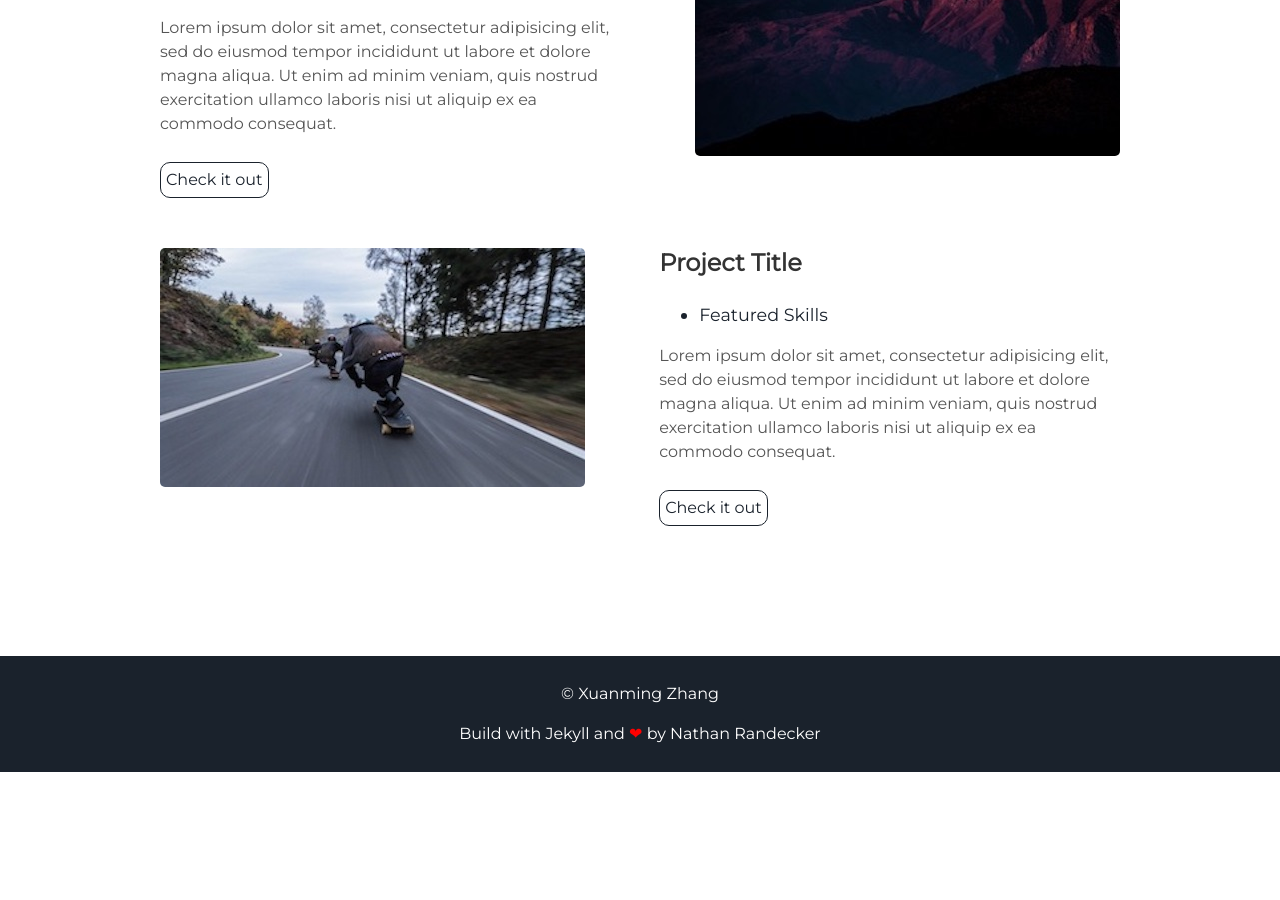
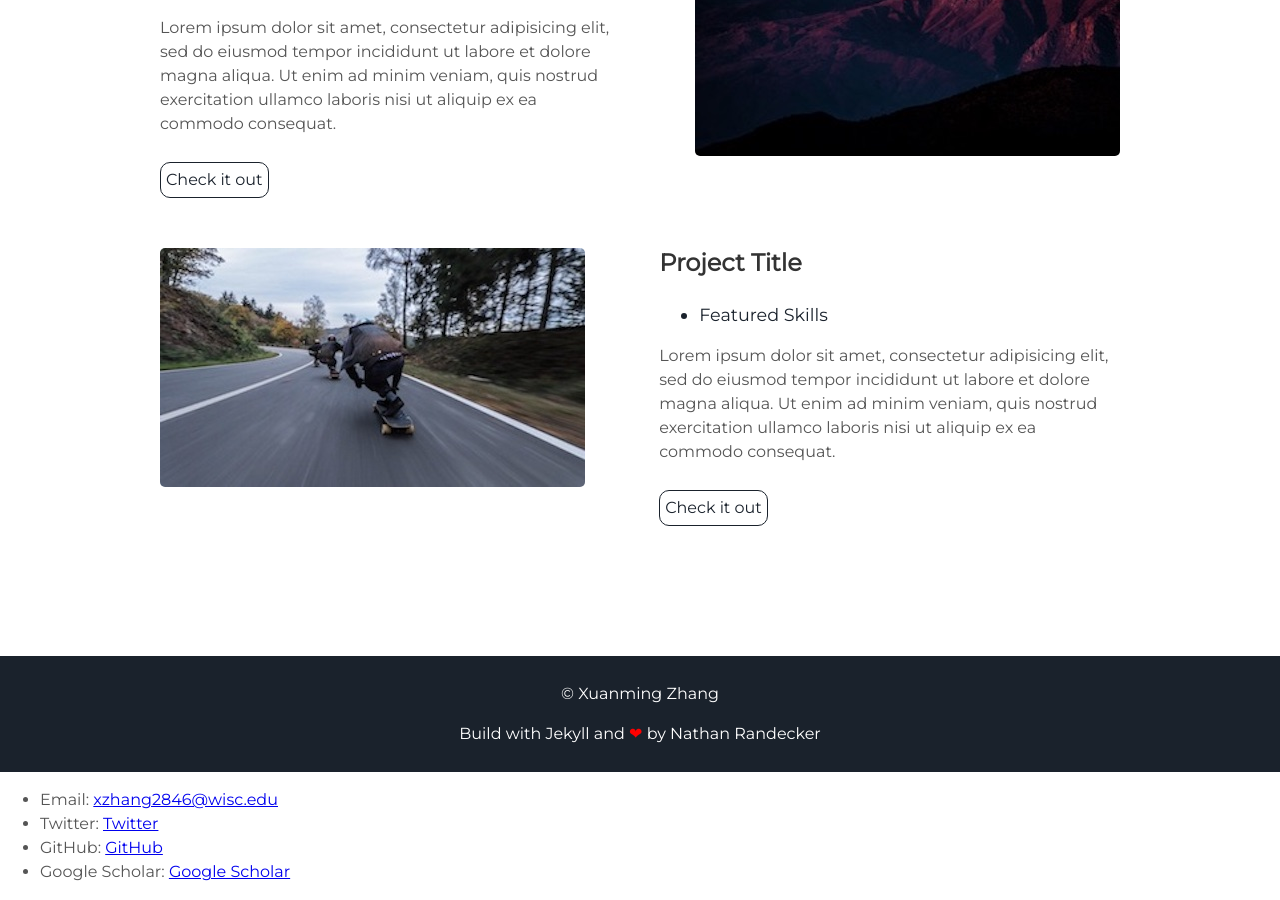
Before and after one commit to XMZhangAI/XMZhangAI.github.io, a Jekyll site: the page built from index.html, in a window 1280 px wide and 900 px high, scrolled down 1947 px. Built offline with Jekyll 4.4.1, drawn with Linux system fonts in a browser that asks for light colours; before the commit the page ends 2719 px from its top, so only the background shows below that.

Commit message:
Update default.html

```diff
--- a/_layouts/default.html
+++ b/_layouts/default.html
@@ -12,3 +12,9 @@
         {{ content }}
       {% include footer.html %}
   </body>
+  <ul>
+  <li>Email: <a href="mailto:{{ site.email }}">{{ site.email }}</a></li>
+  <li>Twitter: <a href="{{ site.twitter_username }}" target="_blank">Twitter</a></li>
+  <li>GitHub: <a href="{{ site.github_username }}" target="_blank">GitHub</a></li>
+  <li>Google Scholar: <a href="{{ site.gplus_username }}" target="_blank">Google Scholar</a></li>
+  </ul>
```
